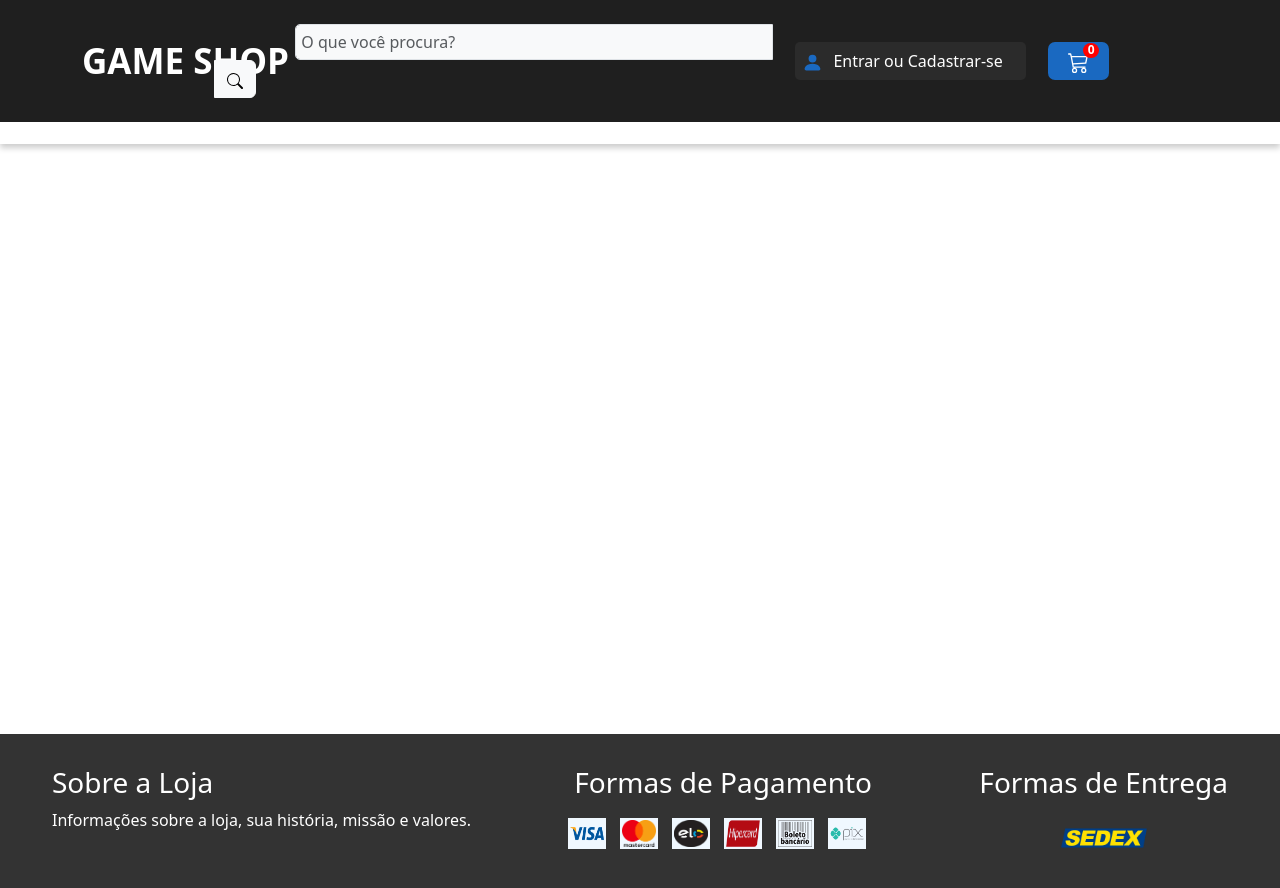
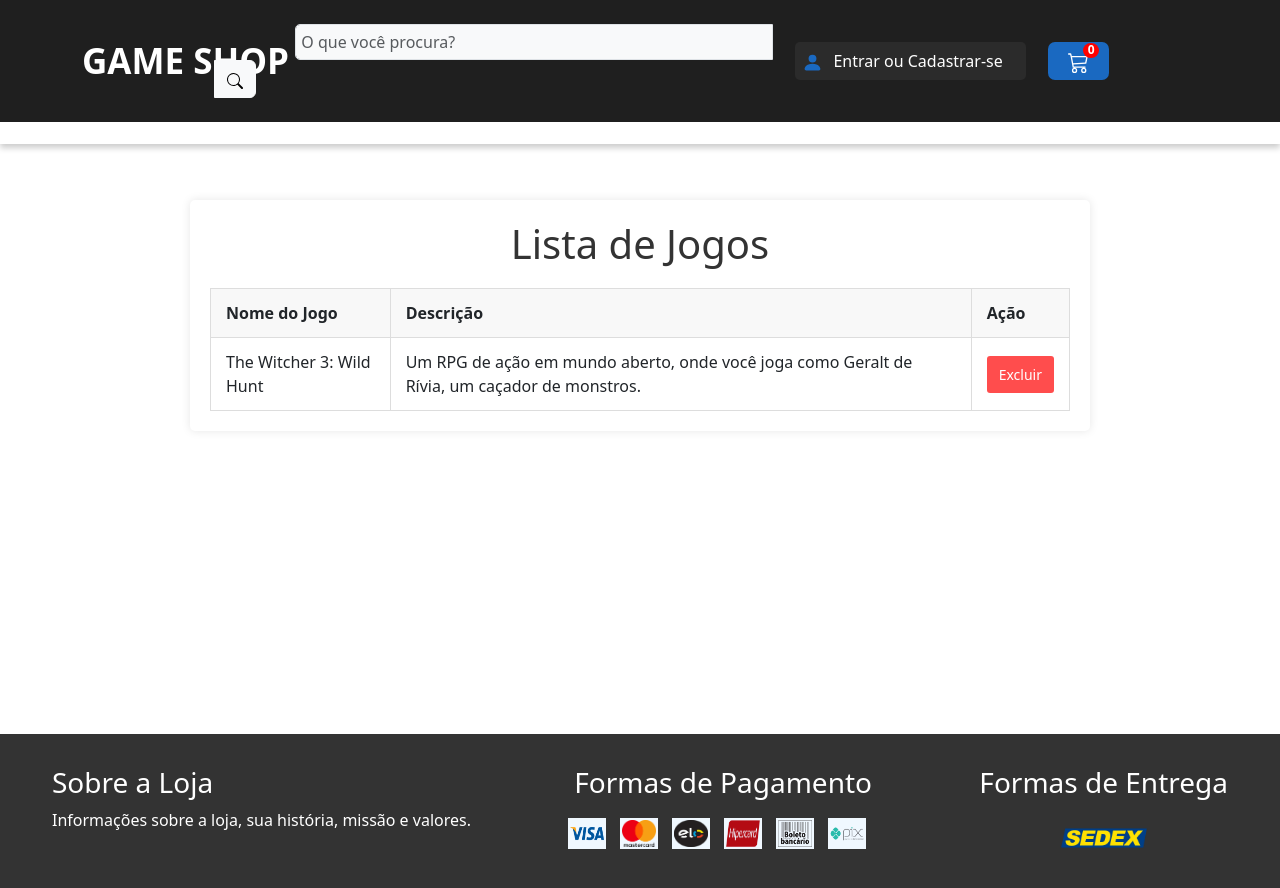
Before and after one commit to JoaoGuilhermeMA/GameShop-FrontEnd, an Angular app in the folder Loja/: page /lista in a window 1280 px wide. Before the commit this address led to /. Shown: the top 888 px of the page. Built offline with nearby package versions, Linux system fonts and the light colour scheme.

Commit message:
Adicionando lista de jogos

```diff
--- a/Loja/src/app/app.routes.ts
+++ b/Loja/src/app/app.routes.ts
@@ -6,6 +6,7 @@ import { LoginComponent } from './components/login/login.component';
 import { EnderecoFormComponent } from './components/endereco-form/endereco-form.component';
 import { CarrinhoComponent } from './components/carrinho/carrinho.component';
 import { JogoFormComponent } from './components/jogo-form/jogo-form.component';
+import { ListaJogosComponent } from './components/lista-jogos/lista-jogos.component';
 
 export const routes: Routes = [
   { path: 'produtos', component: ViewProdutoComponent },
@@ -16,5 +17,6 @@ export const routes: Routes = [
   { path: 'admin', component: AdminComponent},
   { path: 'carrinho', component: CarrinhoComponent},
   { path: 'jogos', component: JogoFormComponent},
+  { path: 'lista', component: ListaJogosComponent},
   { path: '', redirectTo: 'produtos', pathMatch: "full" }
 ];
--- /dev/null
+++ b/Loja/src/app/components/lista-jogos/lista-jogos.component.css
@@ -0,0 +1,51 @@
+.container {
+    max-width: 900px;
+    margin: 0 auto;
+    background-color: #ffffff;
+    padding: 20px;
+    box-shadow: 0 0 10px rgba(0, 0, 0, 0.1);
+    border-radius: 5px;
+}
+
+h1 {
+    text-align: center;
+    margin-bottom: 20px;
+    color: #333;
+}
+
+table {
+    width: 100%;
+    border-collapse: collapse;
+}
+
+thead {
+    background-color: #f4f4f4;
+}
+
+th, td {
+    padding: 12px 15px;
+    text-align: left;
+    border: 1px solid #ddd;
+}
+
+th {
+    background-color: #f8f8f8;
+}
+
+td {
+    background-color: #ffffff;
+}
+
+button {
+    background-color: #ff4d4d;
+    color: white;
+    border: none;
+    padding: 8px 12px;
+    border-radius: 3px;
+    cursor: pointer;
+    font-size: 14px;
+}
+
+button:hover {
+    background-color: #ff3333;
+}
--- /dev/null
+++ b/Loja/src/app/components/lista-jogos/lista-jogos.component.html
@@ -0,0 +1,19 @@
+<div class="container">
+    <h1>Lista de Jogos</h1>
+    <table>
+        <thead>
+            <tr>
+                <th>Nome do Jogo</th>
+                <th>Descrição</th>
+                <th>Ação</th>
+            </tr>
+        </thead>
+        <tbody id="gameList">
+            <tr>
+                <td>The Witcher 3: Wild Hunt</td>
+                <td>Um RPG de ação em mundo aberto, onde você joga como Geralt de Rívia, um caçador de monstros.</td>
+                <td><button>Excluir</button></td>
+            </tr>
+        </tbody>
+    </table>
+</div>
```
Also changed, not shown: Loja/src/app/components/lista-jogos/lista-jogos.component.ts (added, +12 -0 lines), 1 other file (tests, documents, lock files or other folders).
